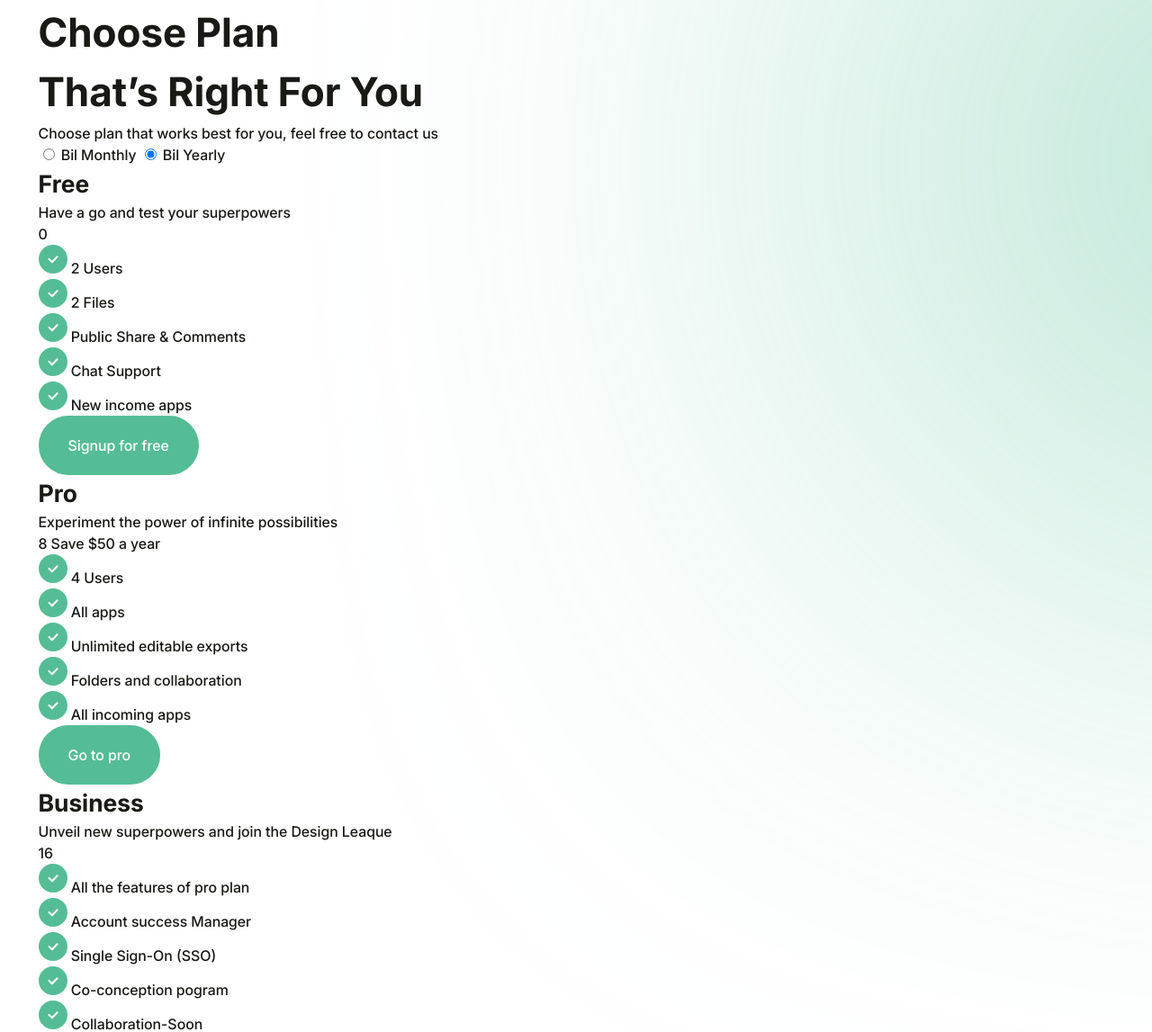
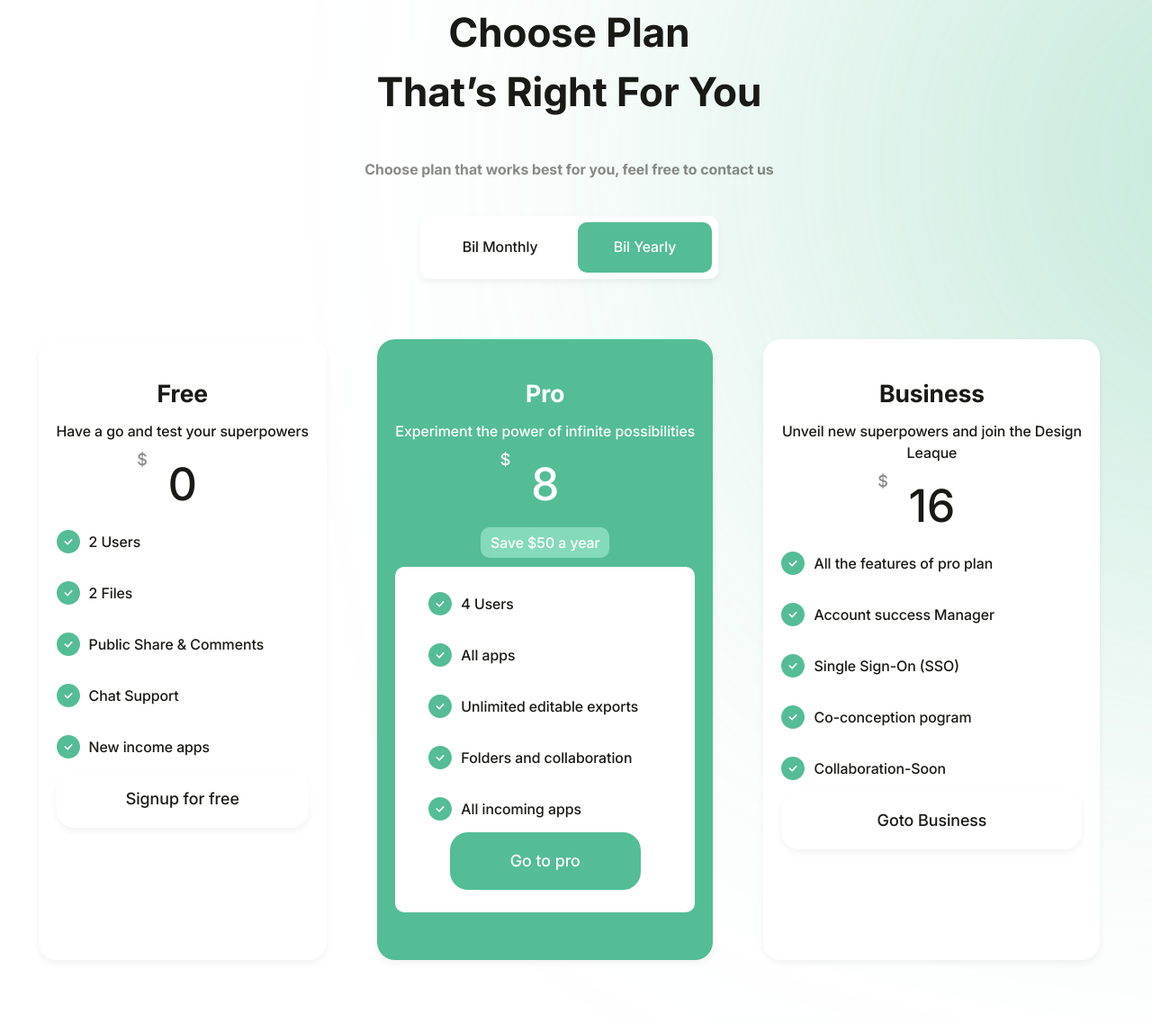
Before and after one commit to layfff/biccas, a plain HTML site: page index.html in a window 1280 px wide. Shown: the part 3382-4529 px from the top of the page at 90% size. Drawn offline with Linux system fonts and the light colour scheme.

Commit message:
section new

```diff
--- a/index.html
+++ b/index.html
@@ -497,59 +497,59 @@
               <legend class="visually-hidden">Billing period</legend>
 
               <label>
-                <input type="radio" name="billing" value="Monthly">
-                <span>Bil Monthly</span>
+                <input class="toggle__input" type="radio" name="billing" value="Monthly">
+                <span class="toggle__text toggle__text--not-checked">Bil Monthly</span>
               </label>
 
               <label>
-                <input type="radio" name="billing" value="Yerly" checked>
-                <span>Bil Yearly</span>
+                <input class="toggle__input" type="radio" name="billing" value="Yerly" checked>
+                <span class="toggle__text">Bil Yearly</span>
               </label>
             </filedset>
           </header>
 
           <div class="plan__body">
             <ul class="plan__cards">
-              <li class="plan__card plan">
-                <h3 class="plan__title">Free</h3>
-                <div class="plan__description">
+              <li class="plan__card plan-card">
+                <h3 class="plan-card__title">Free</h3>
+                <div class="plan-card__description">
                   <p>
                     Have a go and test your superpowers
                   </p>
                 </div>
 
-                <span class="plan__price">0</span>
+                <span class="plan-card__price">0</span>
 
-                <ul class="plan__features-list">
-                  <li class="plan__features-list-item">
+                <ul class="plan-card__features-list">
+                  <li class="plan-card__features-list-item">
                     <svg width="32" height="32" viewBox="0 0 32 32" fill="none" xmlns="http://www.w3.org/2000/svg">
                       <path class="custom-icon-green" d="M16 0C24.8366 0 32 7.16344 32 16C32 24.8366 24.8366 32 16 32C7.16344 32 0 24.8366 0 16C0 7.16344 7.16344 0 16 0ZM14.8857 17.792L11.5693 14.6357L10.8799 15.3594L10.1904 16.084L14.2246 19.9238L14.9424 20.6074L15.6318 19.8955L21.8379 13.4961L20.4023 12.1035L14.8857 17.792Z" fill="#54BD95"/>
                     </svg>
                     <span>2 Users</span>
                   </li>
 
-                  <li class="plan__features-list-item">
+                  <li class="plan-card__features-list-item">
                     <svg width="32" height="32" viewBox="0 0 32 32" fill="none" xmlns="http://www.w3.org/2000/svg">
                       <path class="custom-icon-green" d="M16 0C24.8366 0 32 7.16344 32 16C32 24.8366 24.8366 32 16 32C7.16344 32 0 24.8366 0 16C0 7.16344 7.16344 0 16 0ZM14.8857 17.792L11.5693 14.6357L10.8799 15.3594L10.1904 16.084L14.2246 19.9238L14.9424 20.6074L15.6318 19.8955L21.8379 13.4961L20.4023 12.1035L14.8857 17.792Z" fill="#54BD95"/>
                     </svg>
                     <span>2 Files</span>
                   </li>
 
-                  <li class="plan__features-list-item">
+                  <li class="plan-card__features-list-item">
                     <svg width="32" height="32" viewBox="0 0 32 32" fill="none" xmlns="http://www.w3.org/2000/svg">
                       <path class="custom-icon-green" d="M16 0C24.8366 0 32 7.16344 32 16C32 24.8366 24.8366 32 16 32C7.16344 32 0 24.8366 0 16C0 7.16344 7.16344 0 16 0ZM14.8857 17.792L11.5693 14.6357L10.8799 15.3594L10.1904 16.084L14.2246 19.9238L14.9424 20.6074L15.6318 19.8955L21.8379 13.4961L20.4023 12.1035L14.8857 17.792Z" fill="#54BD95"/>
                     </svg>
                     <span>Public Share & Comments</span>
                   </li>
 
-                  <li class="plan__features-list-item">
+                  <li class="plan-card__features-list-item">
                     <svg width="32" height="32" viewBox="0 0 32 32" fill="none" xmlns="http://www.w3.org/2000/svg">
                       <path class="custom-icon-green" d="M16 0C24.8366 0 32 7.16344 32 16C32 24.8366 24.8366 32 16 32C7.16344 32 0 24.8366 0 16C0 7.16344 7.16344 0 16 0ZM14.8857 17.792L11.5693 14.6357L10.8799 15.3594L10.1904 16.084L14.2246 19.9238L14.9424 20.6074L15.6318 19.8955L21.8379 13.4961L20.4023 12.1035L14.8857 17.792Z" fill="#54BD95"/>
                     </svg>
                     <span>Chat Support</span>
                   </li>
 
-                  <li class="plan__features-list-item">
+                  <li class="plan-card__features-list-item">
                     <svg width="32" height="32" viewBox="0 0 32 32" fill="none" xmlns="http://www.w3.org/2000/svg">
                       <path class="custom-icon-green" d="M16 0C24.8366 0 32 7.16344 32 16C32 24.8366 24.8366 32 16 32C7.16344 32 0 24.8366 0 16C0 7.16344 7.16344 0 16 0ZM14.8857 17.792L11.5693 14.6357L10.8799 15.3594L10.1904 16.084L14.2246 19.9238L14.9424 20.6074L15.6318 19.8955L21.8379 13.4961L20.4023 12.1035L14.8857 17.792Z" fill="#54BD95"/>
                     </svg>
@@ -557,51 +557,56 @@
                   </li>
                 </ul>
 
-                <button class="plan__button button button--plan">Signup for free</button>
+                <button class="plan-card__button button button--plan button--plan-transparent">Signup for free</button>
               </li>
 
-              <li class="plan__card plan plan--recommended">
-                <h3 class="plan__title">Pro</h3>
-                <div class="plan__description">
+              <li class="plan__card plan-card plan-card--recommended">
+                <h3 class="plan-card__title">Pro</h3>
+                <div class="plan-card__description">
                   <p>
                     Experiment the power of infinite possibilities
                   </p>
                 </div>
 
-                <span class="plan__price">8</span>
+                <span class="plan-card__price-recommended">8</span>
 
-                <span class="plan__save">Save $50 a year</span>
+                <div class="plan-card__save">
+                  <p>
+                    Save $50 a year
+                  </p>
+                </div>
 
-                <ul class="plan__features-list">
-                  <li class="plan__features-list-item">
+                <div class="plan-card__block-background">
+                  <ul class="plan-card__features-list">
+                    <li class="plan-card__features-list-item">
                       <svg width="32" height="32" viewBox="0 0 32 32" fill="none" xmlns="http://www.w3.org/2000/svg">
                         <path class="custom-icon-green" d="M16 0C24.8366 0 32 7.16344 32 16C32 24.8366 24.8366 32 16 32C7.16344 32 0 24.8366 0 16C0 7.16344 7.16344 0 16 0ZM14.8857 17.792L11.5693 14.6357L10.8799 15.3594L10.1904 16.084L14.2246 19.9238L14.9424 20.6074L15.6318 19.8955L21.8379 13.4961L20.4023 12.1035L14.8857 17.792Z" fill="#54BD95"/>
                       </svg>
                       <span>4 Users</span>
                     </li>
 
-                  <li class="plan__features-list-item">
+                    <li class="plan-card__features-list-item">
                       <svg width="32" height="32" viewBox="0 0 32 32" fill="none" xmlns="http://www.w3.org/2000/svg">
                         <path class="custom-icon-green" d="M16 0C24.8366 0 32 7.16344 32 16C32 24.8366 24.8366 32 16 32C7.16344 32 0 24.8366 0 16C0 7.16344 7.16344 0 16 0ZM14.8857 17.792L11.5693 14.6357L10.8799 15.3594L10.1904 16.084L14.2246 19.9238L14.9424 20.6074L15.6318 19.8955L21.8379 13.4961L20.4023 12.1035L14.8857 17.792Z" fill="#54BD95"/>
                       </svg>
                       <span>All apps</span>
                     </li>
 
-                  <li class="plan__features-list-item">
+                    <li class="plan-card__features-list-item">
                       <svg width="32" height="32" viewBox="0 0 32 32" fill="none" xmlns="http://www.w3.org/2000/svg">
                         <path class="custom-icon-green" d="M16 0C24.8366 0 32 7.16344 32 16C32 24.8366 24.8366 32 16 32C7.16344 32 0 24.8366 0 16C0 7.16344 7.16344 0 16 0ZM14.8857 17.792L11.5693 14.6357L10.8799 15.3594L10.1904 16.084L14.2246 19.9238L14.9424 20.6074L15.6318 19.8955L21.8379 13.4961L20.4023 12.1035L14.8857 17.792Z" fill="#54BD95"/>
                       </svg>
                       <span>Unlimited editable exports</span>
                     </li>
 
-                  <li class="plan__features-list-item">
+                    <li class="plan-card__features-list-item">
                       <svg width="32" height="32" viewBox="0 0 32 32" fill="none" xmlns="http://www.w3.org/2000/svg">
                         <path class="custom-icon-green" d="M16 0C24.8366 0 32 7.16344 32 16C32 24.8366 24.8366 32 16 32C7.16344 32 0 24.8366 0 16C0 7.16344 7.16344 0 16 0ZM14.8857 17.792L11.5693 14.6357L10.8799 15.3594L10.1904 16.084L14.2246 19.9238L14.9424 20.6074L15.6318 19.8955L21.8379 13.4961L20.4023 12.1035L14.8857 17.792Z" fill="#54BD95"/>
                       </svg>
                       <span>Folders and collaboration </span>
                     </li>
 
-                  <li class="plan__features-list-item">
+                    <li class="plan-card__features-list-item">
                       <svg width="32" height="32" viewBox="0 0 32 32" fill="none" xmlns="http://www.w3.org/2000/svg">
                         <path class="custom-icon-green" d="M16 0C24.8366 0 32 7.16344 32 16C32 24.8366 24.8366 32 16 32C7.16344 32 0 24.8366 0 16C0 7.16344 7.16344 0 16 0ZM14.8857 17.792L11.5693 14.6357L10.8799 15.3594L10.1904 16.084L14.2246 19.9238L14.9424 20.6074L15.6318 19.8955L21.8379 13.4961L20.4023 12.1035L14.8857 17.792Z" fill="#54BD95"/>
                       </svg>
@@ -609,49 +614,50 @@
                     </li>
                   </ul>
 
-                <button class="plan__button button button--plan">Go to pro</button>
+                  <button class="plan-card__button button button--plan">Go to pro</button>
+                </div>
               </li>
 
-              <li class="plan__card plan">
-                <h3 class="plan__title">Business</h3>
-                <div class="plan__description">
+              <li class="plan__card plan-card">
+                <h3 class="plan-card__title">Business</h3>
+                <div class="plan-card__description">
                   <p>
                     Unveil new superpowers and join the Design Leaque
                   </p>
                 </div>
 
-                <span class="plan__price">16</span>
+                <span class="plan-card__price">16</span>
 
-                <ul class="plan__features-list">
-                  <li class="plan__features-list-item">
+                <ul class="plan-card__features-list">
+                  <li class="plan-card__features-list-item">
                     <svg width="32" height="32" viewBox="0 0 32 32" fill="none" xmlns="http://www.w3.org/2000/svg">
                       <path class="custom-icon-green" d="M16 0C24.8366 0 32 7.16344 32 16C32 24.8366 24.8366 32 16 32C7.16344 32 0 24.8366 0 16C0 7.16344 7.16344 0 16 0ZM14.8857 17.792L11.5693 14.6357L10.8799 15.3594L10.1904 16.084L14.2246 19.9238L14.9424 20.6074L15.6318 19.8955L21.8379 13.4961L20.4023 12.1035L14.8857 17.792Z" fill="#54BD95"/>
                     </svg>
                     <span>All the features of pro plan</span>
                   </li>
 
-                  <li class="plan__features-list-item">
+                  <li class="plan-card__features-list-item">
                     <svg width="32" height="32" viewBox="0 0 32 32" fill="none" xmlns="http://www.w3.org/2000/svg">
                       <path class="custom-icon-green" d="M16 0C24.8366 0 32 7.16344 32 16C32 24.8366 24.8366 32 16 32C7.16344 32 0 24.8366 0 16C0 7.16344 7.16344 0 16 0ZM14.8857 17.792L11.5693 14.6357L10.8799 15.3594L10.1904 16.084L14.2246 19.9238L14.9424 20.6074L15.6318 19.8955L21.8379 13.4961L20.4023 12.1035L14.8857 17.792Z" fill="#54BD95"/>
                     </svg>
                     <span>Account success Manager</span>
                   </li>
 
-                  <li class="plan__features-list-item">
+                  <li class="plan-card__features-list-item">
                     <svg width="32" height="32" viewBox="0 0 32 32" fill="none" xmlns="http://www.w3.org/2000/svg">
                       <path class="custom-icon-green" d="M16 0C24.8366 0 32 7.16344 32 16C32 24.8366 24.8366 32 16 32C7.16344 32 0 24.8366 0 16C0 7.16344 7.16344 0 16 0ZM14.8857 17.792L11.5693 14.6357L10.8799 15.3594L10.1904 16.084L14.2246 19.9238L14.9424 20.6074L15.6318 19.8955L21.8379 13.4961L20.4023 12.1035L14.8857 17.792Z" fill="#54BD95"/>
                     </svg>
                     <span>Single Sign-On (SSO)</span>
                   </li>
 
-                  <li class="plan__features-list-item">
+                  <li class="plan-card__features-list-item">
                     <svg width="32" height="32" viewBox="0 0 32 32" fill="none" xmlns="http://www.w3.org/2000/svg">
                       <path class="custom-icon-green" d="M16 0C24.8366 0 32 7.16344 32 16C32 24.8366 24.8366 32 16 32C7.16344 32 0 24.8366 0 16C0 7.16344 7.16344 0 16 0ZM14.8857 17.792L11.5693 14.6357L10.8799 15.3594L10.1904 16.084L14.2246 19.9238L14.9424 20.6074L15.6318 19.8955L21.8379 13.4961L20.4023 12.1035L14.8857 17.792Z" fill="#54BD95"/>
                     </svg>
                     <span>Co-conception pogram</span>
                   </li>
 
-                  <li class="plan__features-list-item">
+                  <li class="plan-card__features-list-item">
                     <svg width="32" height="32" viewBox="0 0 32 32" fill="none" xmlns="http://www.w3.org/2000/svg">
                       <path class="custom-icon-green" d="M16 0C24.8366 0 32 7.16344 32 16C32 24.8366 24.8366 32 16 32C7.16344 32 0 24.8366 0 16C0 7.16344 7.16344 0 16 0ZM14.8857 17.792L11.5693 14.6357L10.8799 15.3594L10.1904 16.084L14.2246 19.9238L14.9424 20.6074L15.6318 19.8955L21.8379 13.4961L20.4023 12.1035L14.8857 17.792Z" fill="#54BD95"/>
                     </svg>
@@ -659,7 +665,7 @@
                   </li>
                 </ul>
 
-                <button class="plan__button button button--plan">Goto Business</button>
+                <button class="plan-card__button button button--plan button--plan-transparent">Goto Business</button>
               </li>
             </ul>
           </div>
--- a/styles/_globals.scss
+++ b/styles/_globals.scss
@@ -1,5 +1,5 @@
 html {
-  overflow-x: hidden
+  overflow-x: hidden;
 }
 
 body {
--- a/styles/blocks/_benefits.scss
+++ b/styles/blocks/_benefits.scss
@@ -24,6 +24,21 @@
   &__image-wrapper {
     position: relative;
 
+    &::before {
+      @include square(40px);
+
+      content: '';
+      position: absolute;
+      background-color: #74C9A9;
+      background-image: url(../../images/icons/image.svg);
+      background-position: center;
+      background-repeat: no-repeat;
+      top: 50%;
+      left: -15%;
+      rotate: -15deg;
+      border-radius: var(--border-radius-small);
+    }
+
     &::after {
       @include square(634px);
 
@@ -34,6 +49,10 @@
       z-index: -10;
       position: absolute;
       filter: blur(300px);
+
+      @include tablet {
+        display: none;
+      }
     }
   }
 
--- a/styles/blocks/_button.scss
+++ b/styles/blocks/_button.scss
@@ -30,4 +30,18 @@
     padding: 12px;
     height: 40px;
   }
+
+  &--plan {
+    padding-inline: 65px;
+    height: 64px;
+    font-size: 18px;
+    border-radius: var(--border-radius);
+  }
+
+  &--plan-transparent {
+    background-color: transparent;
+    box-shadow: var(--shadow);
+    border: none;
+    color: var(--color-dark);
+  }
 }
--- /dev/null
+++ b/styles/blocks/_plan-card.scss
@@ -0,0 +1,89 @@
+.plan-card {
+  display: flex;
+  flex-direction: column;
+  row-gap: 10px;
+  padding-inline: 20px;
+  padding-top: 40px;
+  padding-bottom: 25px;
+  border-radius: var(--border-radius);
+  box-shadow: var(--shadow);
+  max-width: 374px;
+  text-align: center;
+  background-color: var(--color-light);
+
+  @include tablet {
+    max-width: 350px;
+    padding: 0;
+  }
+
+  &__price {
+    font-size: 50px;
+    position: relative;
+
+    &::before {
+      content: '$';
+      font-size: 18px;
+      position: absolute;
+      top: -5%;
+      left: 32%;
+      opacity: var(--opacity);
+    }
+  }
+
+  &__price-recommended {
+    position: relative;
+    font-size: 50px;
+
+    &::before {
+      content: '$';
+      font-size: 18px;
+      position: absolute;
+      top: -5%;
+      left: 35%;
+      opacity: 1;
+    }
+  }
+
+  &__features-list {
+    display: flex;
+    flex-direction: column;
+    row-gap: 25px;
+    text-align: start;
+
+    &-item {
+      display: flex;
+      align-items: center;
+      column-gap: 10px
+    }
+
+    svg {
+      @include square(26px);
+    }
+  }
+
+  &--recommended {
+    background-color: var(--color-accent);
+    color: var(--color-light);
+    height: 690px;
+    padding-inline: 20px;
+    ul {
+      margin-bottom: 10px;
+    }
+  }
+
+  &__block-background {
+    background-color: var(--color-light);
+    color: var(--color-dark);
+    padding-inline: 37px;
+    padding-block: 25px;
+    border-radius: var(--border-radius-small);
+  }
+
+  &__save {
+    background-color: #85DAB9;
+    padding: 5px 11px;
+    align-self: self-start;
+    margin-inline: auto;
+    border-radius: var(--border-radius-small);
+  }
+}
--- /dev/null
+++ b/styles/blocks/_plan.scss
@@ -0,0 +1,26 @@
+.plan {
+  &__header {
+    text-align: center;
+    display: flex;
+    flex-direction: column;
+    row-gap: 40px;
+    margin-bottom: 67px;
+  }
+
+  &__description {
+    p {
+      opacity: var(--opacity);
+      font-weight: 700;
+    }
+  }
+
+  &__cards {
+    display: flex;
+    justify-content: space-between;
+    column-gap: 29px;
+
+    @include tablet {
+      flex-direction: column;
+    }
+  }
+}
--- /dev/null
+++ b/styles/blocks/_toggle.scss
@@ -0,0 +1,28 @@
+.toggle {
+  background-color: var(--color-light);
+  padding: 7px;
+  box-shadow: var(--shadow);
+  margin-inline: auto;
+  border-radius: var(--border-radius-small);
+
+  &__input {
+    position: absolute;
+    opacity: 0;
+    pointer-events: none;
+    background-color: aliceblue;
+  }
+
+  &__text {
+    display: inline-block;
+    border-radius: var(--border-radius-small);
+    background-color: var(--color-accent);
+    color: var(--color-light);
+    padding: 15px 40px;
+    height: 56px;
+
+    &--not-checked {
+      background-color: transparent;
+      color: var(--color-dark);
+    }
+  }
+}
--- a/styles/index.scss
+++ b/styles/index.scss
@@ -20,4 +20,7 @@
   'blocks/features-card',
   'blocks/features',
   'blocks/benefits',
-  'blocks/image-elements';
+  'blocks/image-elements',
+  'blocks/toggle.scss',
+  'blocks/plan-card',
+  'blocks/plan';
```
Also changed, not shown: images/icons/image.svg (added), styles/index.css, 1 other file. Lines whose indentation alone changed are shown as unchanged.
